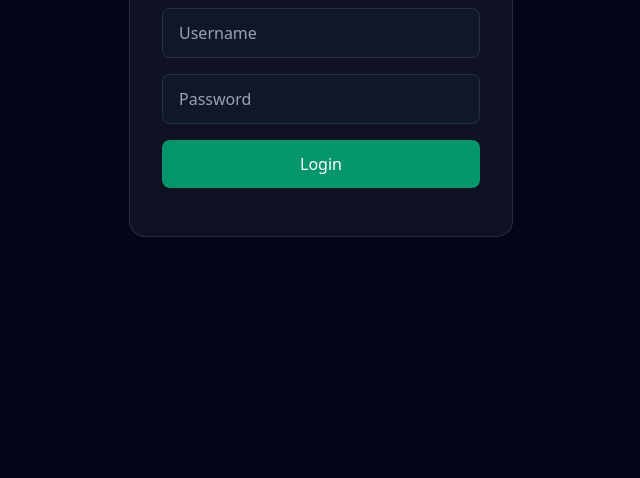
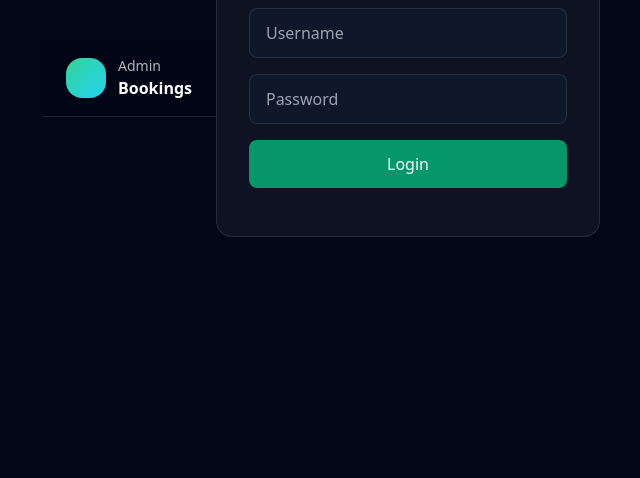
Before and after one commit to arman-sulaiman/photography-booking, a website: page superadmin-login.html in a window 1280 px wide. Shown: the part 322-800 px from the top of the page, without its empty margins (319-959 px from the left). Drawn offline with nearby package versions, Linux system fonts and the light colour scheme.

Commit message:
Update superadmin-login.html

```diff
--- a/superadmin-login.html
+++ b/superadmin-login.html
@@ -5,6 +5,19 @@
   <script src="https://cdn.tailwindcss.com"></script>
   <title>Super Admin Login</title>
 </head>
+  <header class="sticky top-0 z-10 bg-slate-950/80 backdrop-blur border-b border-white/10">
+  <div class="max-w-7xl mx-auto px-6 py-4 flex items-center justify-between">
+    <div class="flex items-center gap-3">
+      <div class="h-10 w-10 rounded-2xl bg-gradient-to-br from-emerald-400 to-cyan-400"></div>
+      <div>
+        <p class="text-sm text-white/70">Admin</p>
+        <p class="font-semibold">Bookings</p>
+      </div>
+    </div>
+
+
+  </div>
+</header>
 <body class="bg-slate-950 flex items-center justify-center min-h-screen text-white">
 
 <div class="bg-white/5 p-8 rounded-2xl border border-white/10 w-96">
```
